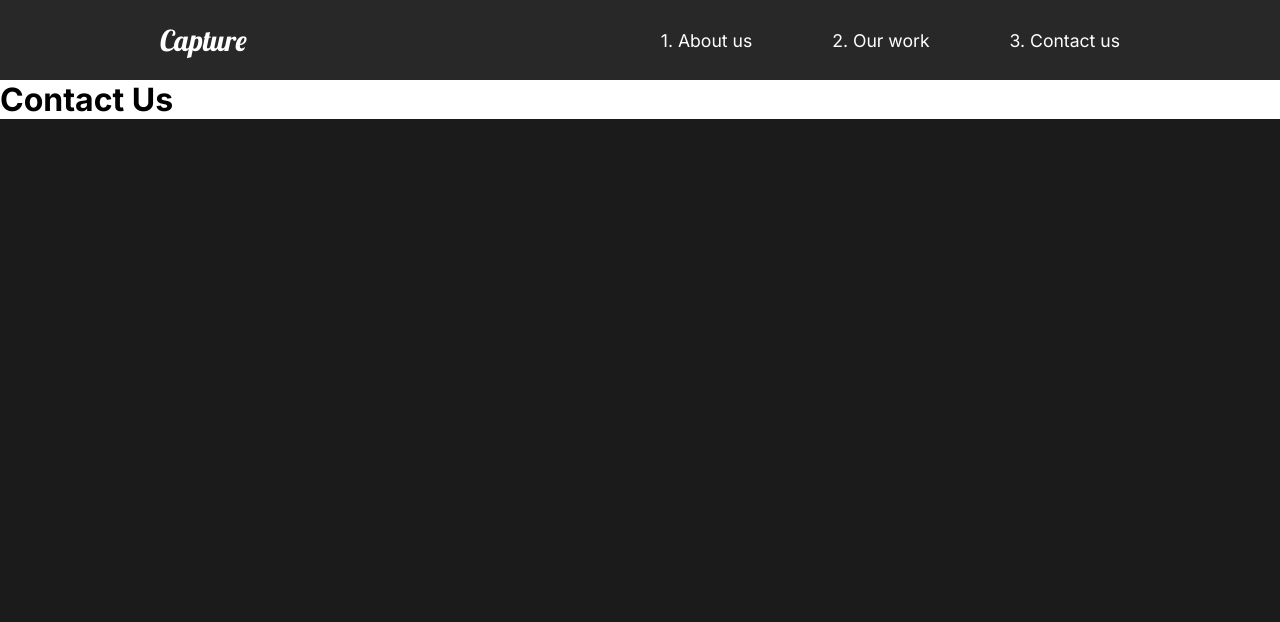
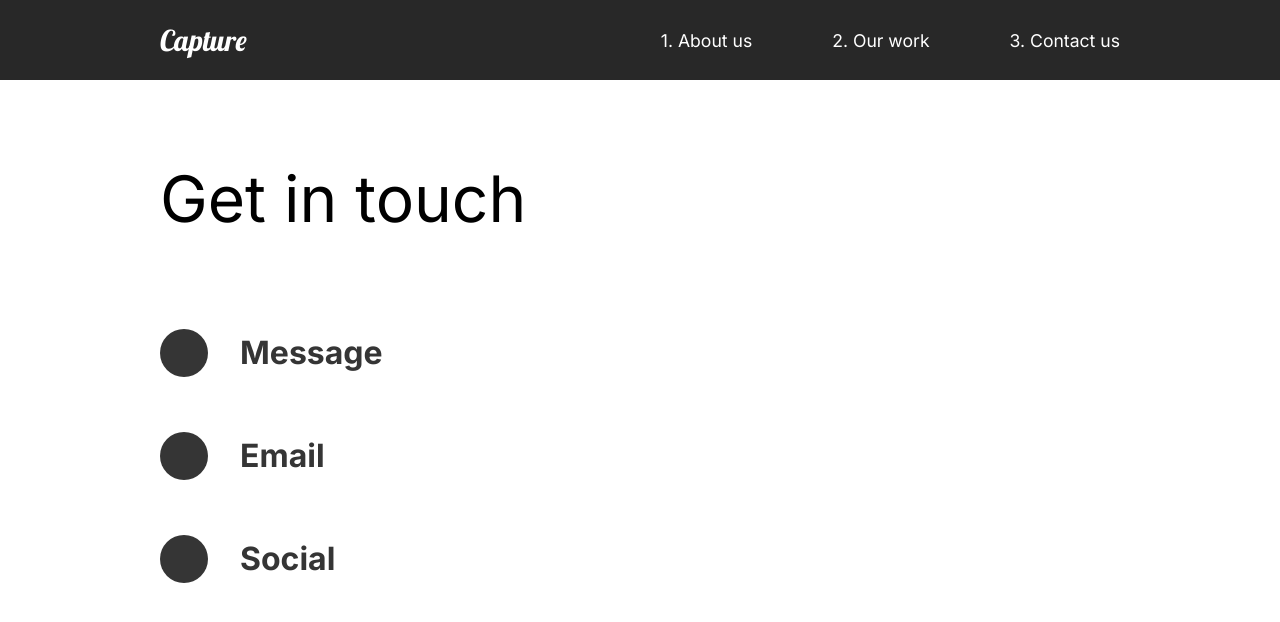
Before and after one commit to joe-ashwell/capture, a React (Create React App) app: page /contact in a window 1280 px wide. Shown: the top 622 px of the page. Built offline with nearby package versions, Linux system fonts and the light colour scheme.

Commit message:
add yet more animations

```diff
--- a/src/Animation.js
+++ b/src/Animation.js
@@ -112,3 +112,21 @@ export const sliderContainer = {
     },
   },
 };
+
+export const scrollReveal = {
+  hidden: {
+    opactiy: 0,
+    scale: 1.2,
+    transition: {
+      duration: 0.25,
+    },
+  },
+
+  show: {
+    opacity: 1,
+    scale: 1,
+    transition: {
+      duration: 1,
+    },
+  },
+};
--- a/src/components/FAQSection.js
+++ b/src/components/FAQSection.js
@@ -3,10 +3,19 @@ import Styled from "styled-components";
 import { AboutDiv } from "./styles/AboutPageStyles";
 import Toggle from "./Toggle";
 import { AnimateSharedLayout } from "framer-motion";
+import { useScroll } from "./UseScroll";
+import { scrollReveal } from "../Animation";
 
 const FAQSection = () => {
+  const [element, controls] = useScroll();
+
   return (
-    <FAQDiv>
+    <FAQDiv
+      ref={element}
+      variants={scrollReveal}
+      animate={controls}
+      initial="hidden"
+    >
       <h2>
         Any Questions <span>FAQ</span>
       </h2>
--- a/src/components/ServicesSection.js
+++ b/src/components/ServicesSection.js
@@ -12,9 +12,20 @@ import {
   ImageDiv,
 } from "../components/styles/AboutPageStyles";
 
+import { scrollReveal } from "../Animation";
+import { useScroll } from "./UseScroll";
+
 const ServicesSection = () => {
+  // imports the returned values from the useScroll component.
+  const [element, controls] = useScroll();
+
   return (
-    <ServicesDiv>
+    <ServicesDiv
+      variants={scrollReveal}
+      animate={controls}
+      initial="hidden"
+      ref={element}
+    >
       <DescriptionDiv>
         <h2>
           High <span>quality</span> services
--- /dev/null
+++ b/src/components/UseScroll.js
@@ -0,0 +1,16 @@
+import { useInView } from "react-intersection-observer";
+import { useAnimation } from "framer-motion";
+
+export const useScroll = () => {
+  const controls = useAnimation();
+  // This is used to work out when a component is in view or not. n.b. threshold is optional, but in this case we've specified that when half the element is in view, that's when we want to start the animations.
+  const [element, view] = useInView({ threshold: 0.5 });
+
+  if (view) {
+    controls.start("show");
+  } else {
+    controls.start("hidden");
+  }
+
+  return [element, controls];
+};
--- a/src/components/styles/AboutPageStyles.js
+++ b/src/components/styles/AboutPageStyles.js
@@ -1,6 +1,7 @@
 import Styled from "styled-components";
+import { motion } from "framer-motion";
 
-export const AboutDiv = Styled.div`
+export const AboutDiv = Styled(motion.div)`
   min-height: 80vh;
   display: flex;
   align-items: center;
--- a/src/pages/ContactUs.js
+++ b/src/pages/ContactUs.js
@@ -1,20 +1,77 @@
 import React from "react";
 
 import { motion } from "framer-motion";
-import { pageAnimation } from "../Animation";
+import { pageAnimation, titleAnimation } from "../Animation";
+import Styled from "styled-components";
 
 const ContactUs = () => {
   return (
-    <motion.div
+    <ContactDiv
       variants={pageAnimation}
       initial="hidden"
       animate="show"
       exit="exit"
       style={{ background: "#fff" }}
     >
-      <h1>Contact Us</h1>
-    </motion.div>
+      <Title>
+        <Hide>
+          <motion.h2 variants={titleAnimation}>Get in touch</motion.h2>
+        </Hide>
+      </Title>
+
+      <div>
+        <Hide>
+          <Social variants={titleAnimation}>
+            <Circle />
+            <h4>Message</h4>
+          </Social>
+        </Hide>
+        <Hide>
+          <Social variants={titleAnimation}>
+            <Circle />
+            <h4>Email</h4>
+          </Social>
+        </Hide>
+        <Hide>
+          <Social variants={titleAnimation}>
+            <Circle />
+            <h4>Social</h4>
+          </Social>
+        </Hide>
+      </div>
+    </ContactDiv>
   );
 };
 
+const ContactDiv = Styled(motion.div)`
+  padding: 5rem 10rem;
+  color: #353535;
+  min-height: 90vh;
+`;
+
+const Title = Styled.div`
+  margin-bottom: 4rem;
+  color: black
+`;
+
+const Hide = Styled.div`
+  overflow: hidden;
+`;
+
+const Circle = Styled.div`
+  border-radius: 50%;
+  width: 3rem;
+  height: 3rem;
+  background: #353535;
+`;
+
+const Social = Styled(motion.div)`
+  display: flex;
+  align-items: center;
+
+  h4 {
+    margin: 2rem;
+  }
+`;
+
 export default ContactUs;
--- a/src/pages/OurWork.js
+++ b/src/pages/OurWork.js
@@ -25,7 +25,6 @@ const OurWork = () => {
       exit="exit"
       style={{ background: "#fff" }}
     >
-      <h1>Our Work</h1>
       {/* This container div was used to stagger these items individually, as otherwise it's automatically controlled by the 'pageAnimation - staggerChildren' */}
       <motion.div variants={sliderContainer}>
         <Frame1 variants={slider}></Frame1>
@@ -33,6 +32,8 @@ const OurWork = () => {
         <Frame3 variants={slider}></Frame3>
         <Frame4 variants={slider}></Frame4>
       </motion.div>
+
+      <motion.h1 variants={fade}>Our Work</motion.h1>
 
       <MovieDiv>
         <motion.h2 variants={fade}>The Athlete</motion.h2>
@@ -75,7 +76,7 @@ const WorkDiv = Styled(motion.div)`
   }
 `;
 
-const MovieDiv = Styled.div`
+const MovieDiv = Styled(motion.div)`
   padding-bottom: 10rem;
 
   .line {
```
